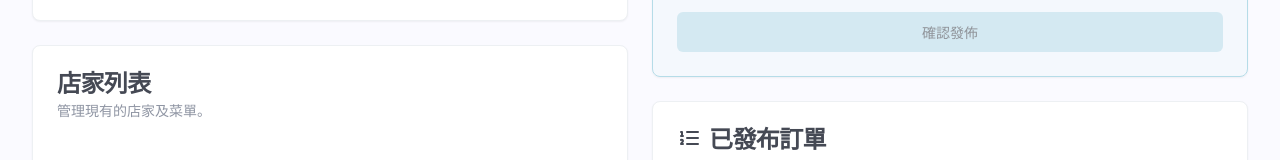
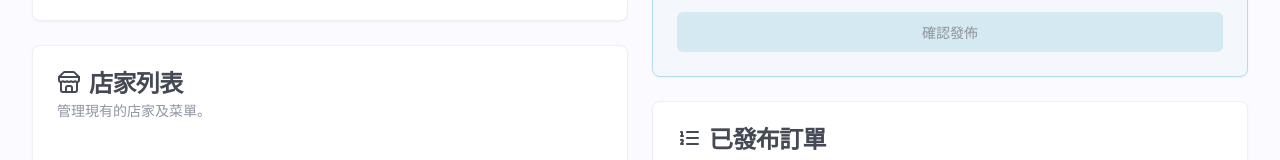
Before and after one commit to Raymond19930624/LunchMate, a Next.js app: page /admin in a window 1280 px wide. Shown: the part 384-544 px from the top of the page. Built offline with nearby package versions, Linux system fonts and the light colour scheme.

Commit message:
修改AdminContent.tsx及VendorListCard.tsx

```diff
--- a/src/app/admin/AdminContent.tsx
+++ b/src/app/admin/AdminContent.tsx
@@ -65,6 +65,7 @@ export function AdminContent() {
   const [vendors, setVendors] = useState<Vendor[]>([]);
   const [publishedOrders, setPublishedOrders] = useState<DailyOrder[]>([]);
   const [isLoading, setIsLoading] = useState(true);
+  const [isMounted, setIsMounted] = useState(false);
   const router = useRouter();
   // Search parameters are now handled by SearchParamsProvider
 
@@ -85,6 +86,7 @@ export function AdminContent() {
   };
 
   useEffect(() => {
+    setIsMounted(true);
     fetchData();
   }, []);
 
@@ -94,7 +96,7 @@ export function AdminContent() {
   };
 
   // 確保在客戶端渲染
-  if (typeof window === 'undefined') {
+  if (!isMounted) {
     return null;
   }
 
--- a/src/components/admin/VendorListCard.tsx
+++ b/src/components/admin/VendorListCard.tsx
@@ -6,7 +6,7 @@ import Link from 'next/link';
 import { Button } from "@/components/ui/button";
 import { Card, CardContent, CardDescription, CardHeader, CardTitle } from "@/components/ui/card";
 import { useToast } from "@/hooks/use-toast";
-import { Trash2, Edit, Copy } from 'lucide-react';
+import { Trash2, Edit, Copy, Store } from 'lucide-react';
 import {
   AlertDialog,
   AlertDialogAction,
@@ -77,7 +77,10 @@ export function VendorListCard({ initialVendors, onVendorsChange }: VendorListCa
         <section>
             <Card>
                 <CardHeader>
-                    <CardTitle>店家列表</CardTitle>
+                    <CardTitle className="flex items-center gap-2">
+                        <Store className="h-6 w-6" />
+                        <span>店家列表</span>
+                    </CardTitle>
                     <CardDescription>管理現有的店家及菜單。</CardDescription>
                 </CardHeader>
                 <CardContent className="space-y-4">
@@ -132,7 +135,13 @@ export function VendorListCard({ initialVendors, onVendorsChange }: VendorListCa
                                             </AlertDialogHeader>
                                             <AlertDialogFooter>
                                                 <AlertDialogCancel>取消</AlertDialogCancel>
-                                                <AlertDialogAction variant="destructive" onClick={() => handleDeleteVendor(vendor.vendorId, vendor.vendorName)} disabled={isPending}>確定刪除</AlertDialogAction>
+                                                <AlertDialogAction
+                                                    className="bg-destructive text-destructive-foreground hover:bg-destructive/90"
+                                                    onClick={() => handleDeleteVendor(vendor.vendorId, vendor.vendorName)}
+                                                    disabled={isPending}
+                                                >
+                                                    確定刪除
+                                                </AlertDialogAction>
                                             </AlertDialogFooter>
                                         </AlertDialogContent>
                                     </AlertDialog>
```
